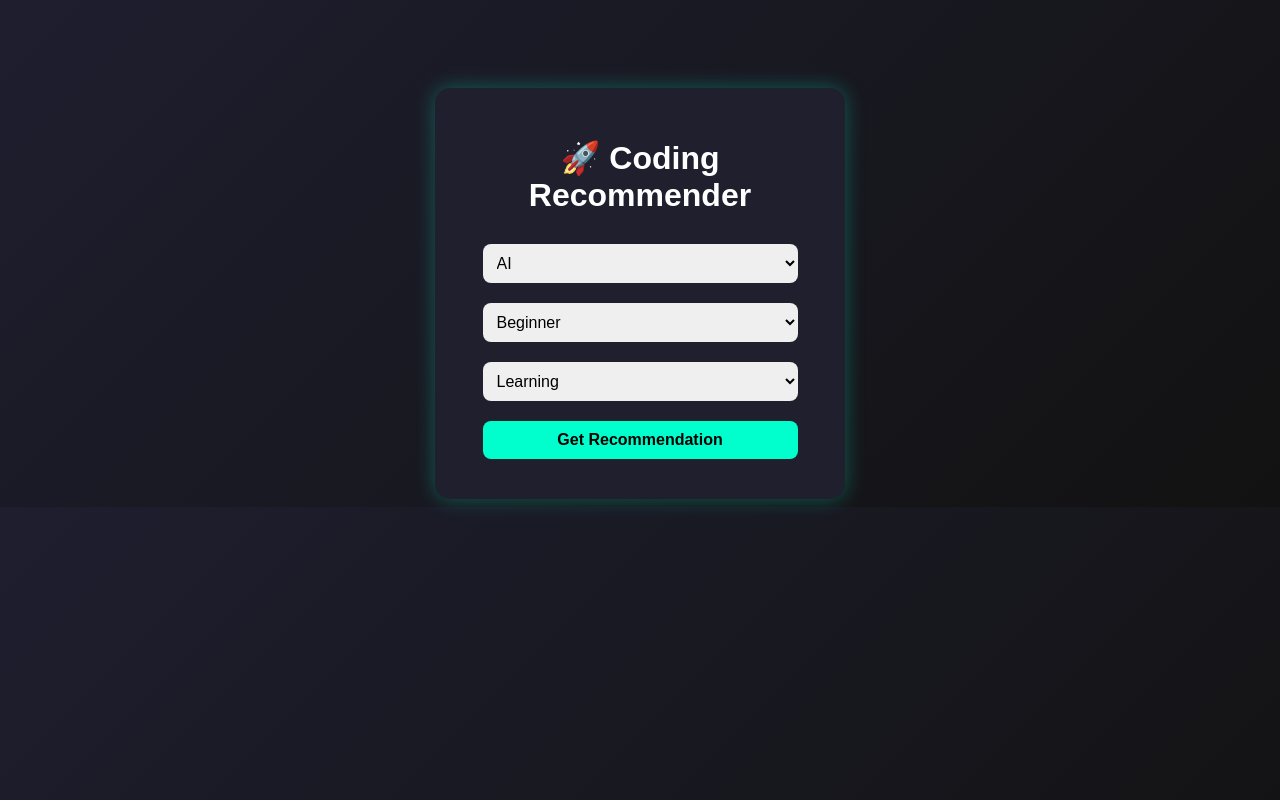
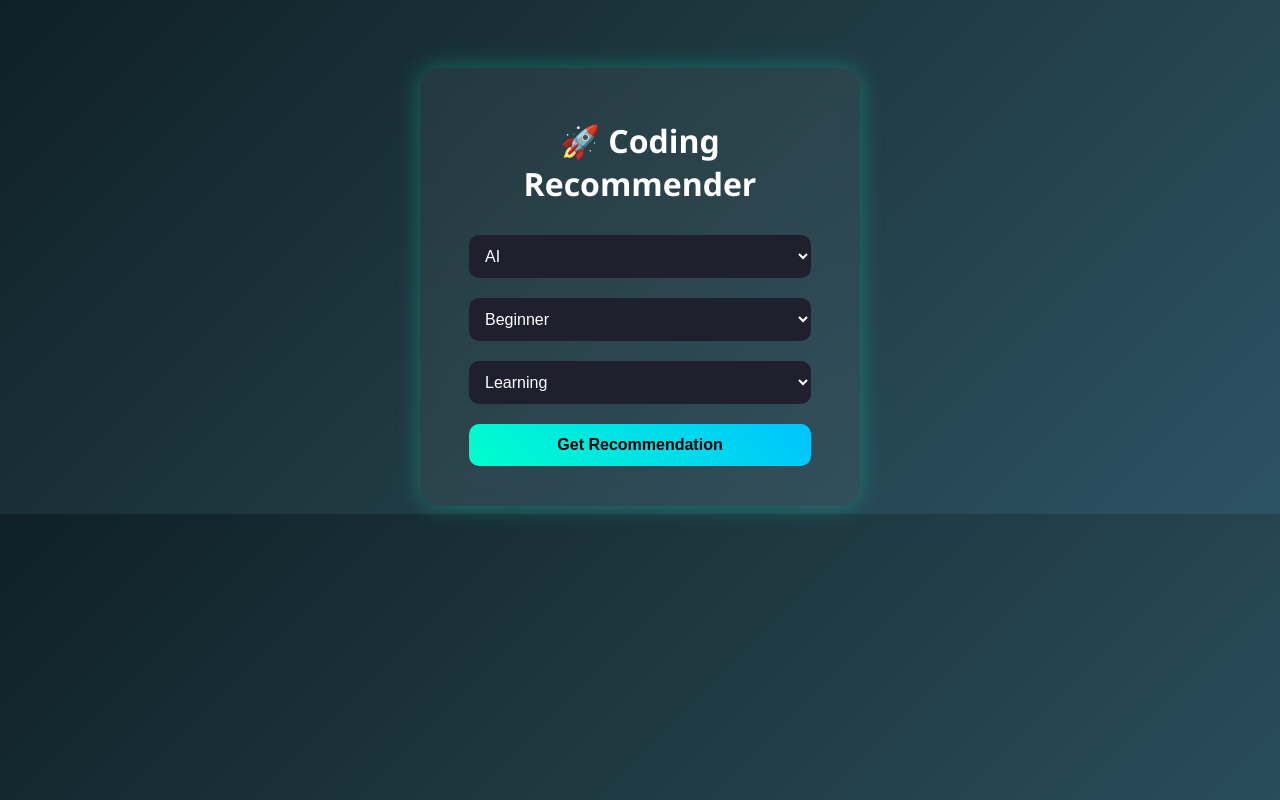
Before and after one commit to ramcharanreddy-cloud/coding-recommender, a plain HTML site: page index.html in a window 1280 px wide. Drawn offline with Linux system fonts and the light colour scheme.

Commit message:
UI upgraded

```diff
--- a/index.html
+++ b/index.html
@@ -5,20 +5,21 @@
 
     <style>
         body {
-            font-family: Arial;
-            background: linear-gradient(135deg, #1e1e2f, #121212);
+            font-family: 'Segoe UI', sans-serif;
+            background: linear-gradient(135deg, #0f2027, #203a43, #2c5364);
             color: white;
             text-align: center;
-            padding-top: 80px;
+            padding-top: 60px;
         }
 
         .container {
-            background: #1f1f2e;
+            background: rgba(255,255,255,0.05);
             padding: 30px;
-            border-radius: 15px;
-            width: 350px;
+            border-radius: 20px;
+            width: 380px;
             margin: auto;
-            box-shadow: 0 0 20px rgba(0,255,204,0.3);
+            backdrop-filter: blur(10px);
+            box-shadow: 0 0 25px rgba(0,255,204,0.3);
         }
 
         h1 {
@@ -27,34 +28,45 @@
 
         select, button {
             width: 90%;
-            padding: 10px;
+            padding: 12px;
             margin: 10px;
-            border-radius: 8px;
+            border-radius: 10px;
             border: none;
             font-size: 16px;
         }
 
+        select {
+            background: #1f1f2e;
+            color: white;
+        }
+
         button {
-            background: #00ffcc;
+            background: linear-gradient(45deg, #00ffcc, #00c3ff);
             color: black;
             font-weight: bold;
             cursor: pointer;
+            transition: 0.3s;
         }
 
         button:hover {
-            background: #00ddb3;
+            transform: scale(1.05);
+        }
+
+        #loading {
+            display: none;
+            margin-top: 15px;
         }
 
         #result {
             margin-top: 20px;
             padding: 15px;
-            border-radius: 10px;
+            border-radius: 12px;
             background: #121212;
             display: none;
         }
 
         .top {
-            font-size: 20px;
+            font-size: 22px;
             color: #00ffcc;
         }
 
@@ -91,6 +103,8 @@
 
     <button onclick="getData()">Get Recommendation</button>
 
+    <div id="loading">⏳ Getting recommendation...</div>
+
     <div id="result">
         <div class="top" id="topResult"></div>
         <div class="second" id="secondResult"></div>
@@ -105,10 +119,14 @@ async function getData() {
 
     let url = `https://coding-recommender.onrender.com/predict?interest=${interest}&level=${level}&goal=${goal}`;
 
+    document.getElementById("loading").style.display = "block";
+    document.getElementById("result").style.display = "none";
+
     try {
         let res = await fetch(url);
         let data = await res.json();
 
+        document.getElementById("loading").style.display = "none";
         document.getElementById("result").style.display = "block";
 
         document.getElementById("topResult").innerText =
@@ -119,9 +137,7 @@ async function getData() {
 
     } catch (error) {
         console.error(error);
-        document.getElementById("result").style.display = "block";
-        document.getElementById("topResult").innerText = "Error loading data";
-        document.getElementById("secondResult").innerText = "";
+        document.getElementById("loading").innerText = "❌ Error loading data";
     }
 }
 </script>
```
Also changed, not shown: 1 other file.
